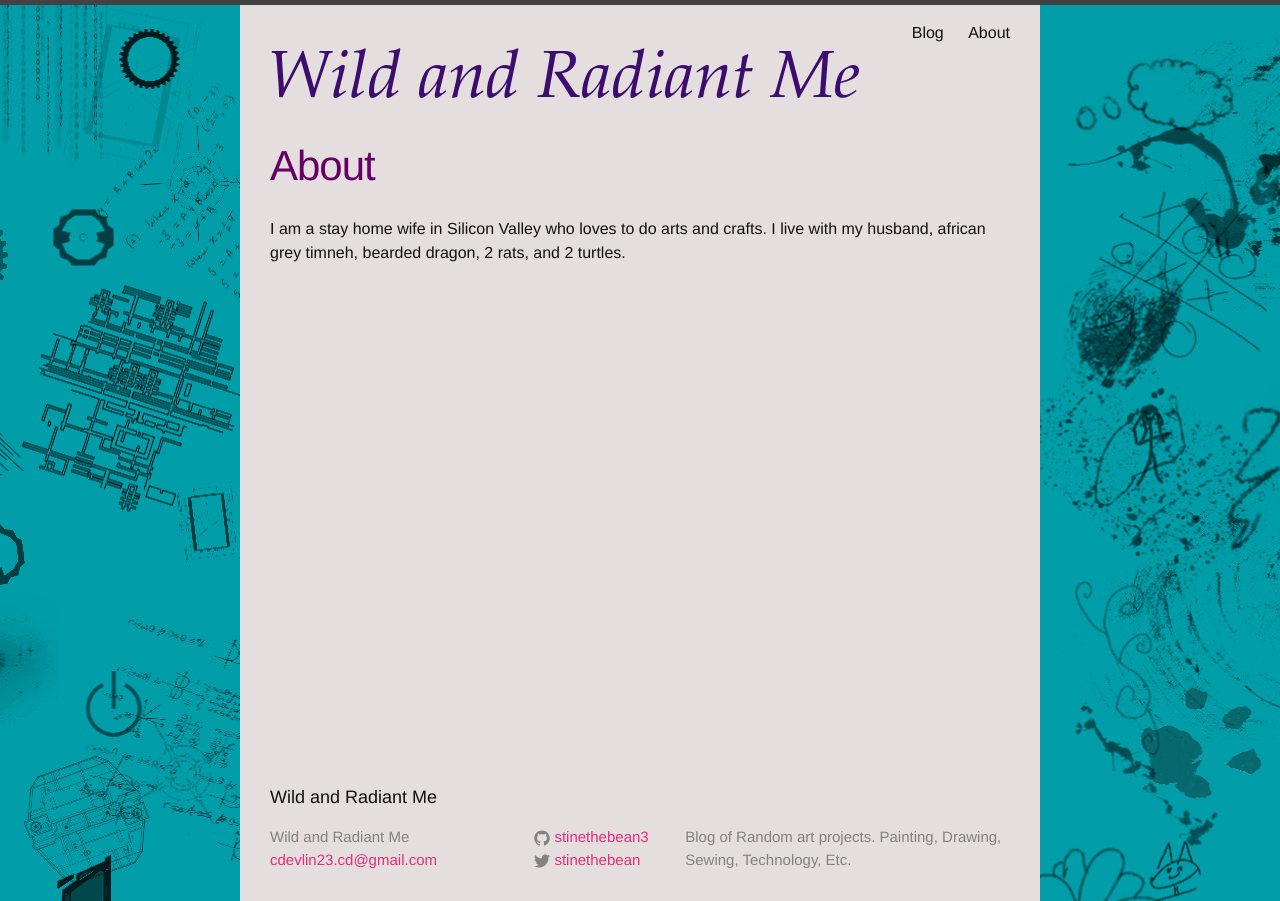
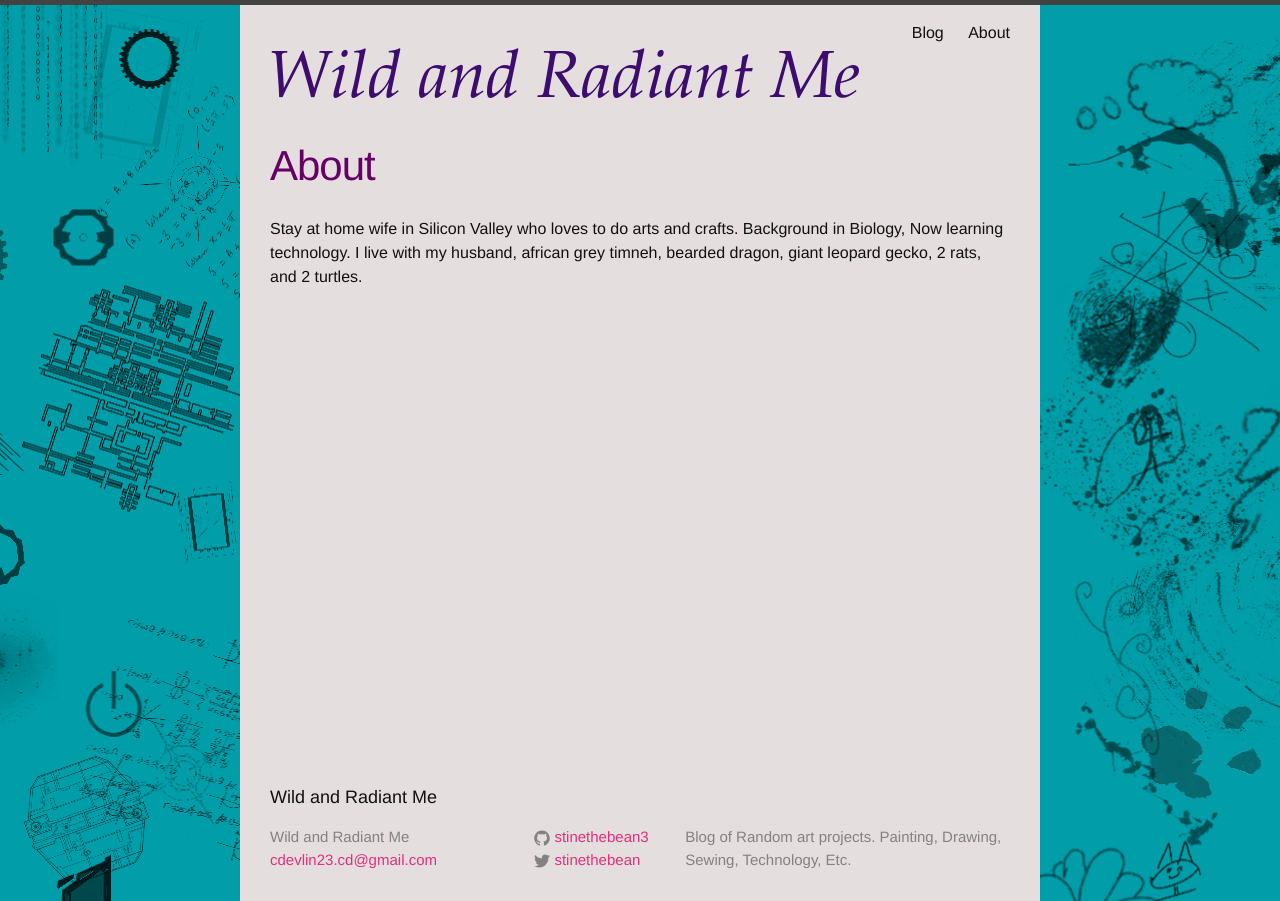
Before and after one commit to stinethebean3/blog, a Jekyll site: the page built from about.md, in a window 1280 px wide. Built offline with Jekyll 4.4.1, drawn with Linux system fonts in a browser that asks for light colours.

Commit message:
updated about

```diff
--- a/about.md
+++ b/about.md
@@ -4,5 +4,5 @@ title: About
 permalink: /about/
 ---
 
-I am a stay home wife in Silicon Valley who loves to do arts and crafts.
-I live with my husband, african grey timneh, bearded dragon, 2 rats, and 2 turtles.
+Stay at home wife in Silicon Valley who loves to do arts and crafts. Background in Biology, Now learning technology.
+I live with my husband, african grey timneh, bearded dragon, giant leopard gecko, 2 rats, and 2 turtles.
```
